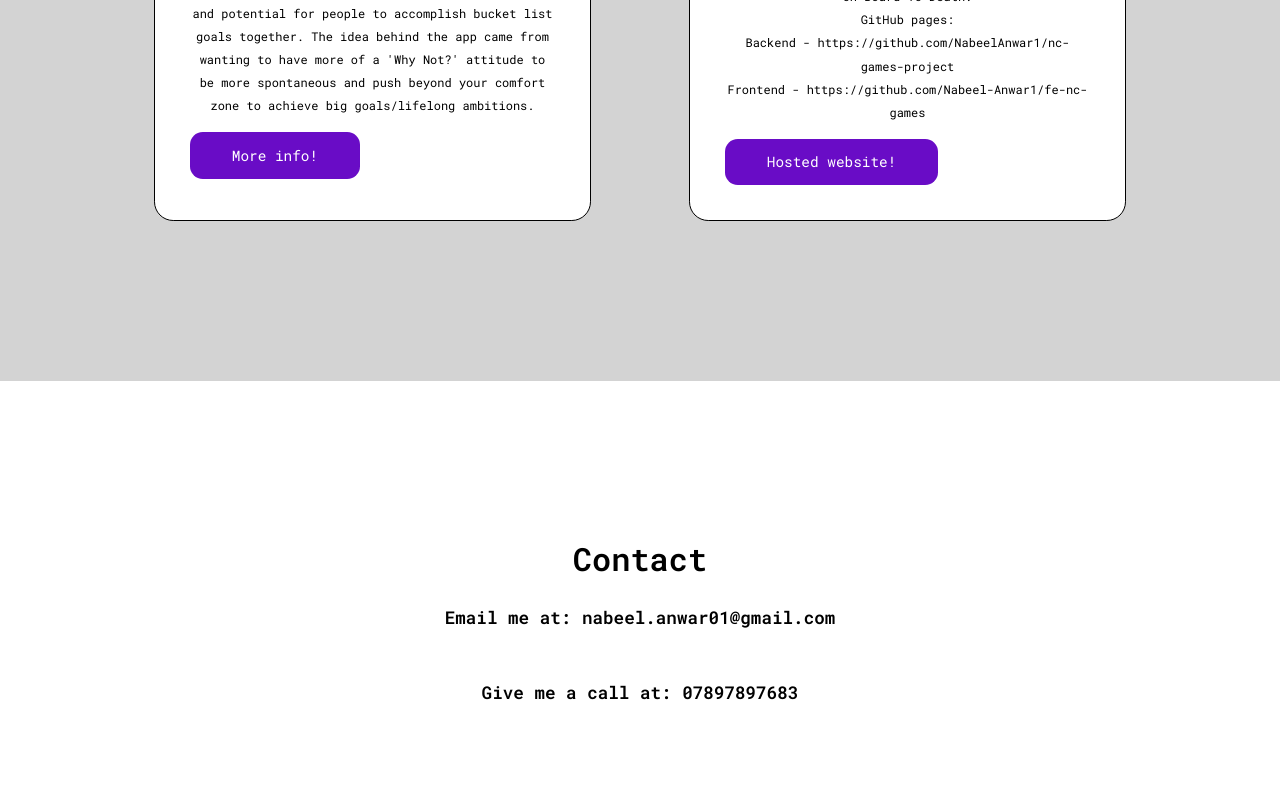
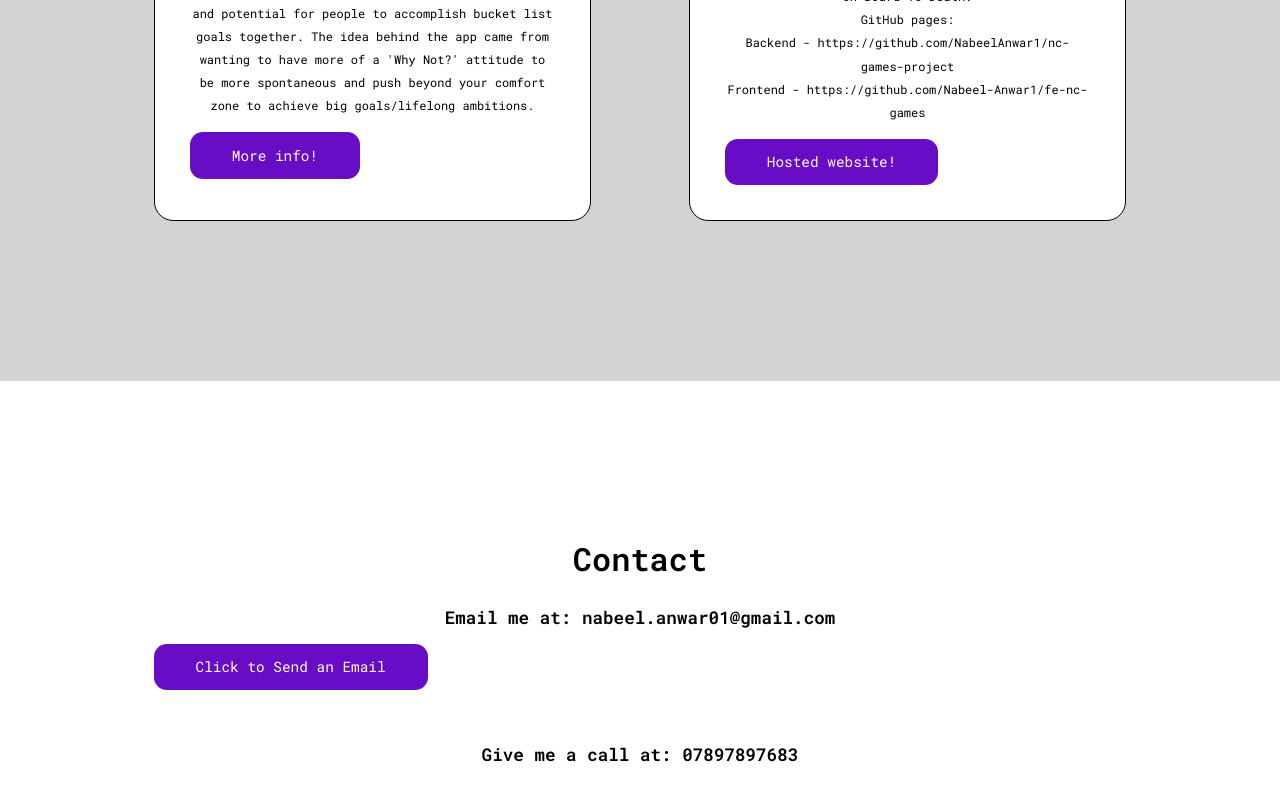
Before and after one commit to Nabeel-Anwar1/myportfolio, a React (Create React App) app: page / in a window 1280 px wide. Shown: the part 3078-3878 px from the top of the page. Built offline with nearby package versions, Linux system fonts and the light colour scheme.

Commit message:
email button

```diff
--- a/src/components/contact/Contact.jsx
+++ b/src/components/contact/Contact.jsx
@@ -6,6 +6,7 @@ const Contact = () => {
     <div className="container contact__container">
       <h2>Contact</h2>
       <h4>Email me at: nabeel.anwar01@gmail.com</h4>
+      <a href="mailto:nabeel.anwar01@gmail.com" className="btton">Click to Send an Email</a>
       <br/>
       <h4>Give me a call at: 07897897683</h4>
     </div>
--- a/src/components/contact/contact.css
+++ b/src/components/contact/contact.css
@@ -1,3 +1,24 @@
 .contact__container h4 {
     margin-top: 2rem;
 }
+
+.btton {
+    width: fit-content;
+    display: flex;
+    align-items: center;
+    gap: 1rem;
+    background: var(--col-light);
+    color: black;
+    padding: 0.6rem 2.5rem;
+    border: 2px solid transparent;
+    border-radius: var(--border-radius-2);
+    cursor: pointer;
+    background: var(--primary);
+    color: white;
+    margin-top: 1rem;
+}
+
+.btton:hover {
+    border-color: var(--col-light);
+    transform: translateY(-0.5rem);
+}
```
